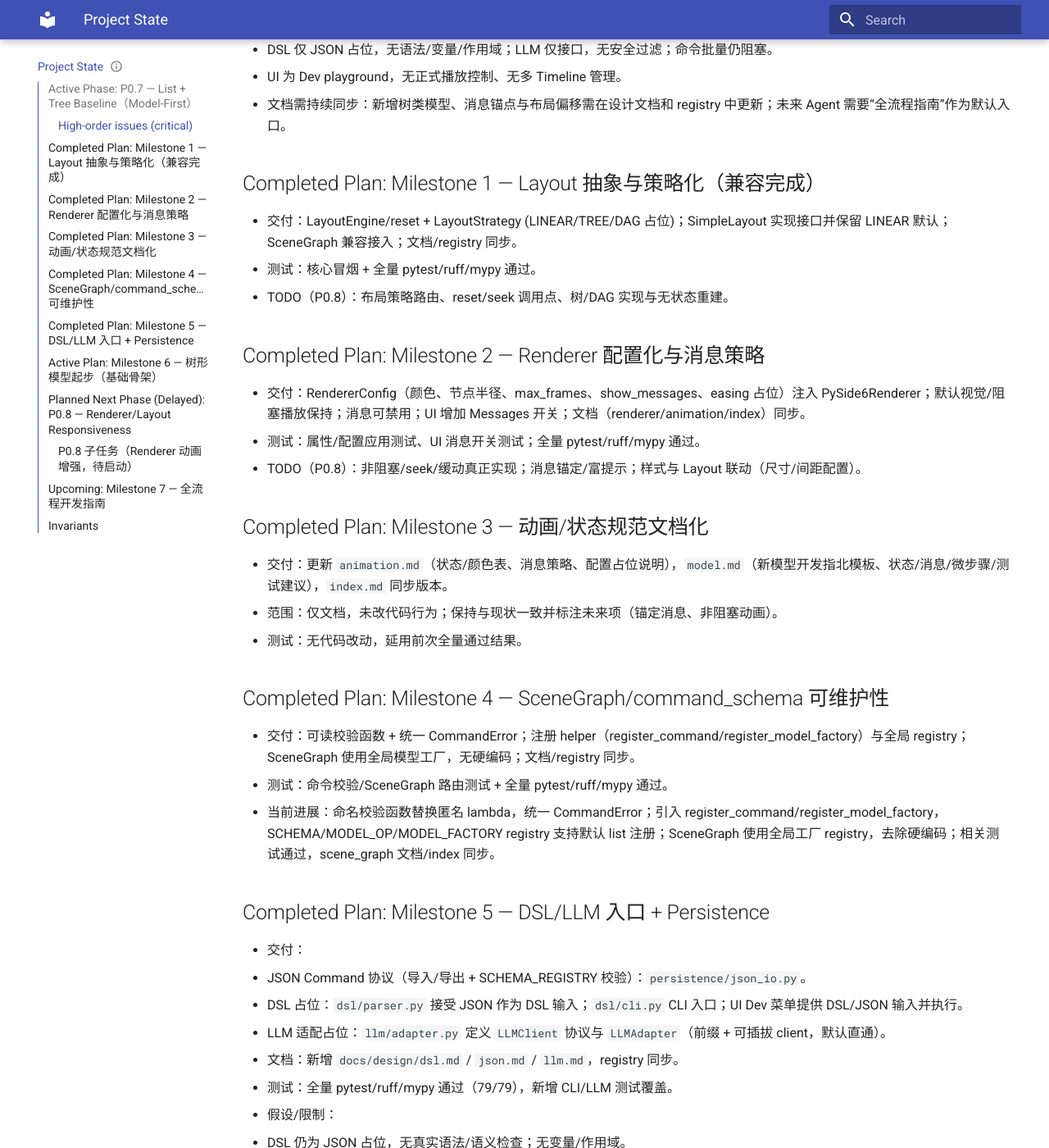
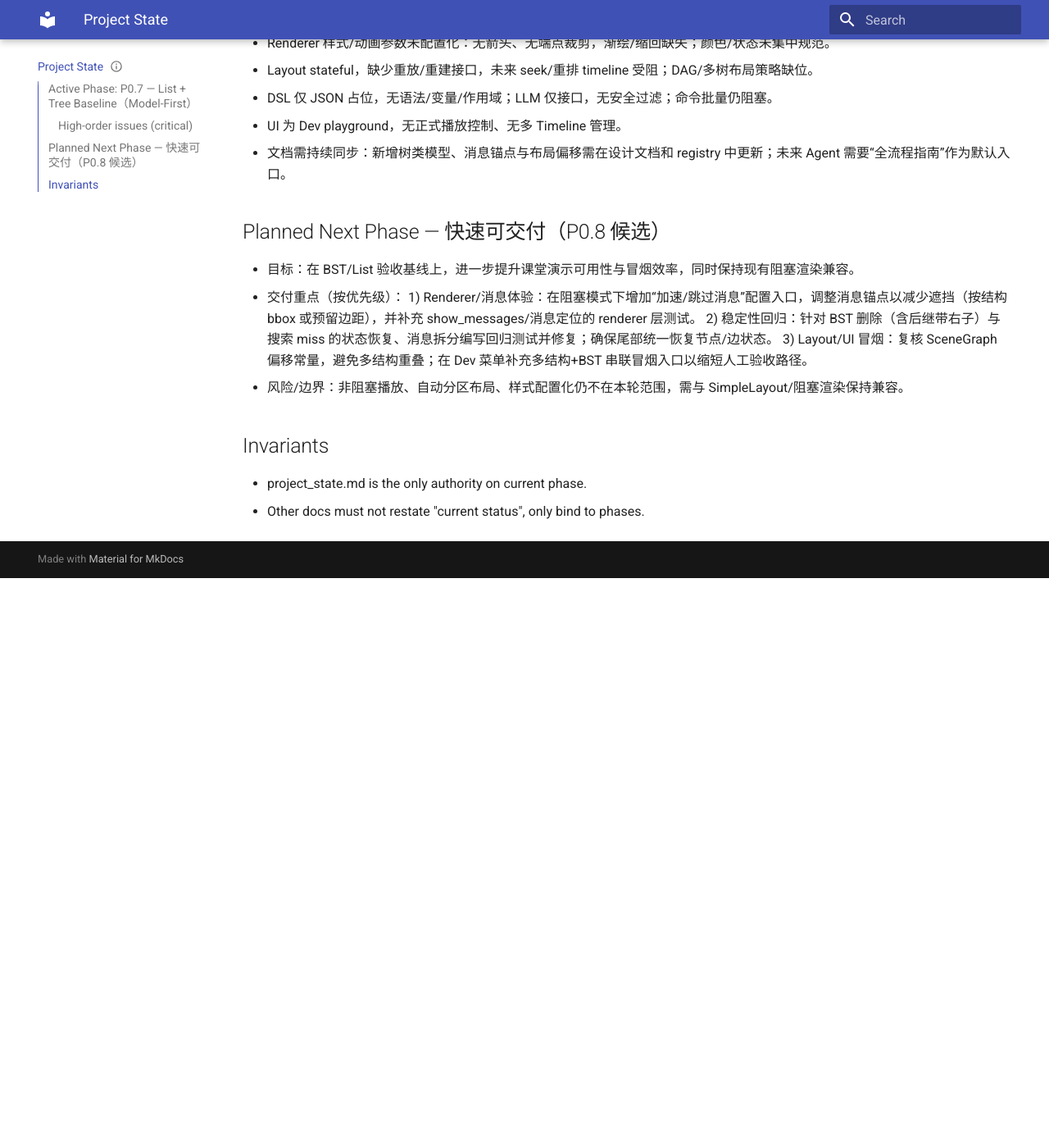
Before and after one commit to elecdot/ds-vis, an MkDocs documentation site: the page built from docs/project_state.md, in a window 1280 px wide and 1400 px high, scrolled down 1099 px. Shown: the whole window at 82% size. Built offline with MkDocs 1.6.1 and Material for MkDocs 9.7.7, drawn with Linux system fonts in a browser that asks for light colours; after the commit the page ends 1804 px from its top, so only the background shows below that; some of the changed text lies outside the part shown.

Commit message:
docs:  fast forward update prepare

```diff
--- a/docs/project_state.md
+++ b/docs/project_state.md
@@ -13,7 +13,7 @@ This document captures the active delivery phase, what is complete, current assu
 - Scope: 在 ListModel 全链路基础上，交付 BST/Tree 最小可用版本（create/insert/search/delete/delete_all），验证“按指令快速扩展”链路，为 AVL/Huffman 等树类模型打样。
 - Completion highlights:
   - ListModel：create/insert/delete_index/delete_all/search/update（index/value 双模式）全链路 L2 微步骤 + 消息提示；sentinel 展示用，ID 使用 allocator；Dev hook 串联全操作，UI 冒烟测试覆盖。
-  - BST：支持 create/insert/search/delete_value/delete_all；删除使用后继替换法并处理后继带右子；搜索/插入/删除的节点与边状态有统一恢复；消息锚点基于场景 bbox，靠近结构区域；Dev hook `_play_bst_full_demo` 覆盖命中/未命中搜索与三类删除。
+  - BST：支持 create/insert/search/delete_value/delete_all；删除使用后继替换法并处理后继带右子；搜索/插入/删除的节点与边状态有统一恢复；消息锚点基于场景 bbox，靠近结构区域；Dev hook `_play_bst_full_demo` 覆盖命中/未命中搜索与三类删除，动画已通过当前验收（仍需关注后继遍历恢复、消息拆分等细化项）。
   - Layout：SceneGraph 按 kind→策略路由（list→LINEAR，bst→TREE），为每个结构分配 `(dx, dy)` 偏移（按策略分组行累加）注入 LayoutEngine，避免多结构重叠；TreeLayout 注入 SET_POS。
   - SceneGraph/Schema：通过全局 registry 注册命令与 model factory，bst 无需硬编码；校验函数具名且统一抛 CommandError。
   - Tests：全量 `uv run pytest`、ruff/mypy 通过（授权访问 uv 缓存）；新增“后继带右子”回归用例覆盖重连逻辑。
@@ -24,6 +24,7 @@ This document captures the active delivery phase, what is complete, current assu
   - UI 为 Dev playground：单场景，无多 Timeline 管理；BST/DSL 入口为开发者菜单，未做正式用户流程。
   - DSL 仍是 JSON 占位，无变量/语法；LLM 仅接口，无外部调用。
   - Qt 测试依赖 `QT_QPA_PLATFORM=offscreen`；如需自定义 uv 缓存可设 `UV_CACHE_DIR=./tmp/uv-cache`。
+- 历史里程碑已移出此文档，需查阅设计文档或 `docs/PLAN.md`。
 
 ### High-order issues (critical)
 - 动画调度阻塞，缺少 skip/seek/倒播；Renderer/scene 仍单线程播放，复杂结构可能卡顿。
@@ -34,62 +35,13 @@ This document captures the active delivery phase, what is complete, current assu
 - UI 为 Dev playground，无正式播放控制、无多 Timeline 管理。
 - 文档需持续同步：新增树类模型、消息锚点与布局偏移需在设计文档和 registry 中更新；未来 Agent 需要“全流程指南”作为默认入口。
 
-## Completed Plan: Milestone 1 — Layout 抽象与策略化（兼容完成）
-- 交付：LayoutEngine/reset + LayoutStrategy (LINEAR/TREE/DAG 占位)；SimpleLayout 实现接口并保留 LINEAR 默认；SceneGraph 兼容接入；文档/registry 同步。
-- 测试：核心冒烟 + 全量 pytest/ruff/mypy 通过。
-- TODO（P0.8）：布局策略路由、reset/seek 调用点、树/DAG 实现与无状态重建。
-
-## Completed Plan: Milestone 2 — Renderer 配置化与消息策略
-- 交付：RendererConfig（颜色、节点半径、max_frames、show_messages、easing 占位）注入 PySide6Renderer；默认视觉/阻塞播放保持；消息可禁用；UI 增加 Messages 开关；文档（renderer/animation/index）同步。
-- 测试：属性/配置应用测试、UI 消息开关测试；全量 pytest/ruff/mypy 通过。
-- TODO（P0.8）：非阻塞/seek/缓动真正实现；消息锚定/富提示；样式与 Layout 联动（尺寸/间距配置）。
-
-## Completed Plan: Milestone 3 — 动画/状态规范文档化
-- 交付：更新 `animation.md`（状态/颜色表、消息策略、配置占位说明），`model.md`（新模型开发指北模板、状态/消息/微步骤/测试建议），`index.md` 同步版本。
-- 范围：仅文档，未改代码行为；保持与现状一致并标注未来项（锚定消息、非阻塞动画）。
-- 测试：无代码改动，延用前次全量通过结果。
-
-
-## Completed Plan: Milestone 4 — SceneGraph/command_schema 可维护性
-- 交付：可读校验函数 + 统一 CommandError；注册 helper（register_command/register_model_factory）与全局 registry；SceneGraph 使用全局模型工厂，无硬编码；文档/registry 同步。
-- 测试：命令校验/SceneGraph 路由测试 + 全量 pytest/ruff/mypy 通过。
-- 当前进展：命名校验函数替换匿名 lambda，统一 CommandError；引入 register_command/register_model_factory，SCHEMA/MODEL_OP/MODEL_FACTORY registry 支持默认 list 注册；SceneGraph 使用全局工厂 registry，去除硬编码；相关测试通过，scene_graph 文档/index 同步。
-
-## Completed Plan: Milestone 5 — DSL/LLM 入口 + Persistence
-- 交付：
-  - JSON Command 协议（导入/导出 + SCHEMA_REGISTRY 校验）：`persistence/json_io.py`。
-  - DSL 占位：`dsl/parser.py` 接受 JSON 作为 DSL 输入；`dsl/cli.py` CLI 入口；UI Dev 菜单提供 DSL/JSON 输入并执行。
-  - LLM 适配占位：`llm/adapter.py` 定义 `LLMClient` 协议与 `LLMAdapter`（前缀 + 可插拔 client，默认直通）。
-  - 文档：新增 `docs/design/dsl.md` / `json.md` / `llm.md`，registry 同步。
-- 测试：全量 pytest/ruff/mypy 通过（79/79），新增 CLI/LLM 测试覆盖。
-- 假设/限制：
-  - DSL 仍为 JSON 占位，无真实语法/语义检查；无变量/作用域。
-  - 无外部 LLM 调用，未做安全过滤；仅提供接口。
-  - 执行阻塞，批量命令可能卡 UI；无撤销/seek。
-  - 未定义协议版本/流式导入，错误即抛。
-
-## Active Plan: Milestone 6 — 树形模型起步（基础骨架）
-- 目标：验证“按指令快速扩展”能力，交付 BST 最小可用全链路（Model/Schema/Layout/Renderer/UI Hook），为后续 AVL/Huffman/DAG 铺路。
-- 进展：
-  - BST 模型已支持 create/insert/search/delete_all/delete_value，删除后继带右子时正确重连；SceneGraph/Schema registry 化，无硬编码；Layout 路由与 per-structure 偏移避免多结构重叠；Dev UI `_play_bst_full_demo` 覆盖插入/查找/删除。
-  - Renderer 消息锚点改为场景 bbox 顶部居中，方便观察；PySide6 renderer 仍阻塞播放，但冒烟通过。
-- 待办 / 风险：
-  - 动画可进一步细化：后继遍历的状态恢复、删除过程分步消息；边箭头/端点裁剪与渐绘待 P0.8。
-  - Layout 分区仍为常量偏移，复杂混排（多树+线性+DAG）需后续引入自动分区/容器框。
-  - UI 仍为 Dev hook，缺少正式用户流与播放控制（seek/skip）；DSL/LLM 未与树语义绑定。
-
-## Planned Next Phase (Delayed): P0.8 — Renderer/Layout Responsiveness
-- 状态：暂缓启动，等待 P0.7 收口及基线稳定后再排期。
-- 方向（维持原设想，后续再细化）：非阻塞播放（seek/skip）、可配置缓动与消息展示优化；Layout 需支持重放/重建以解耦时序，Renderer 样式/尺寸配置化。
-- 仍需扩展 BST/GitGraph 模型与命令注册，补充多结构容器/分区策略。
-- 若提前启动的工作（如 Layout 抽象）需保持兼容 SimpleLayout 并可随时回滚。
-### P0.8 子任务（Renderer 动画增强，待启动）
-- 有向边视觉：箭头绘制 + 起终点从节点边界算起（复用 node_radius）。
-- 边动画：CREATE_EDGE/DELETE_EDGE 支持端点插值式“渐绘/缩回”；配置开关可放在 RendererConfig。
-
-## Upcoming: Milestone 7 — 全流程开发指南
-- 目标：输出“从需求到交付”的可操作指南，确保新 Agent 可按模板快速扩展模型/命令/布局/渲染/UI/测试/文档。
-- 内容占位：TDD 步骤、微步骤拆解与颜色/消息约定、SceneGraph/Schema 注册流程、Layout/Renderer 钩子、Dev/UI 验收、DSL/JSON 流程、CI 检查清单。
+## Planned Next Phase — 快速可交付（P0.8 候选）
+- 目标：在 BST/List 验收基线上，进一步提升课堂演示可用性与冒烟效率，同时保持现有阻塞渲染兼容。
+- 交付重点（按优先级）：
+  1) Renderer/消息体验：在阻塞模式下增加“加速/跳过消息”配置入口，调整消息锚点以减少遮挡（按结构 bbox 或预留边距），并补充 show_messages/消息定位的 renderer 层测试。
+  2) 稳定性回归：针对 BST 删除（含后继带右子）与搜索 miss 的状态恢复、消息拆分编写回归测试并修复；确保尾部统一恢复节点/边状态。
+  3) Layout/UI 冒烟：复核 SceneGraph 偏移常量，避免多结构重叠；在 Dev 菜单补充多结构+BST 串联冒烟入口以缩短人工验收路径。
+- 风险/边界：非阻塞播放、自动分区布局、样式配置化仍不在本轮范围，需与 SimpleLayout/阻塞渲染保持兼容。
 
 ## Invariants
 - project_state.md is the only authority on current phase.
```
Also changed, not shown: other parts of docs/project_state.md (+2 -2 lines), docs/PLAN.md (deleted, +0 -58 lines), docs/index.md (+1 -1 lines).
